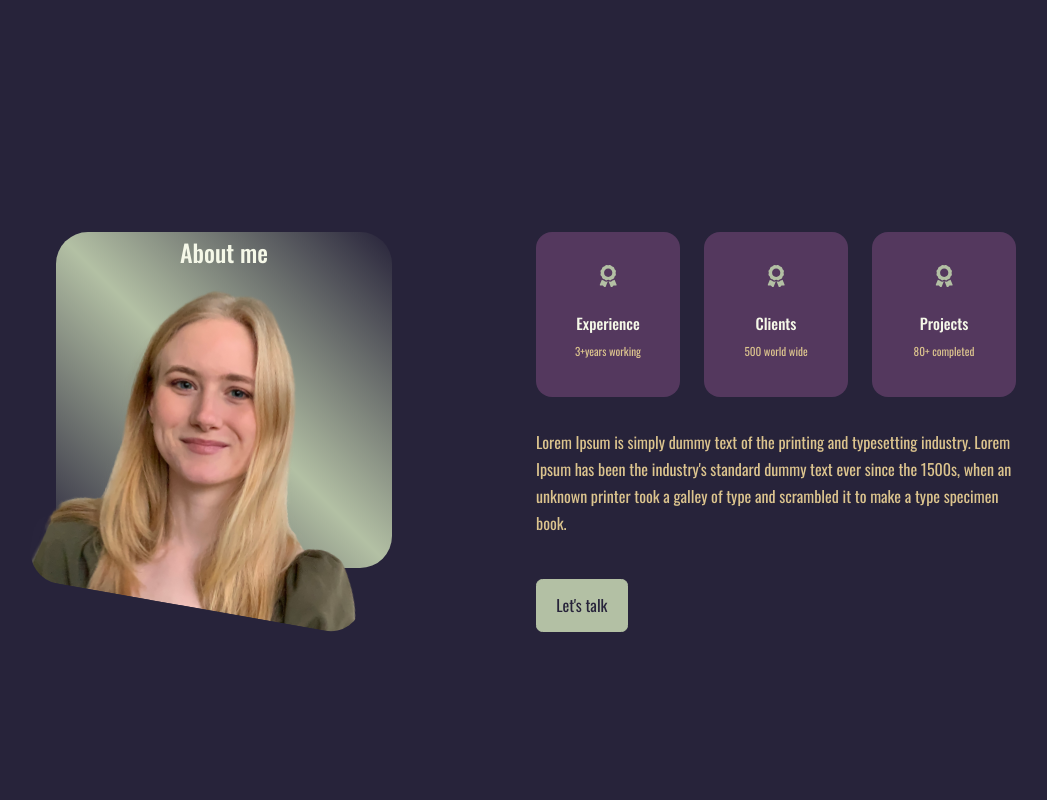
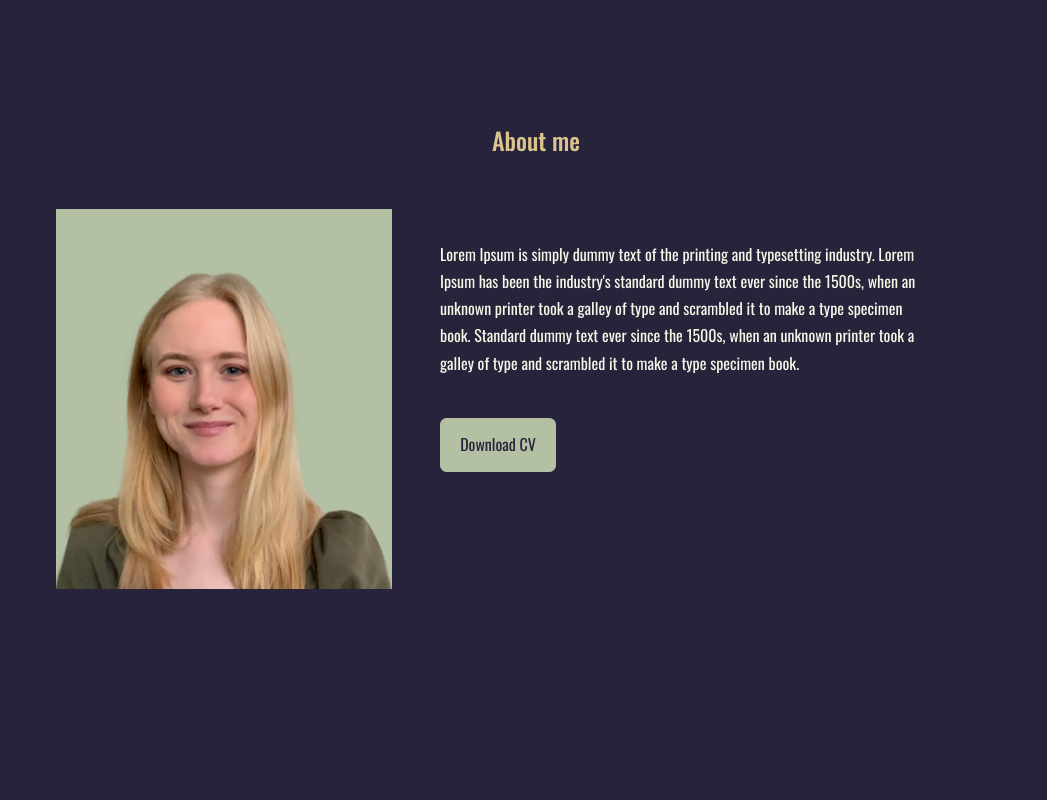
Before and after one commit to hannasnarberg/Portfolio-Website, a React (Create React App) app: page / in a window 1280 px wide. Shown: the part 920-1720 px from the top of the page, without its empty margins (104-1151 px from the left). Built offline with nearby package versions, Linux system fonts and the light colour scheme.

Commit message:
About page fixed

```diff
--- a/src/components/about/About.jsx
+++ b/src/components/about/About.jsx
@@ -1,45 +1,28 @@
 import React from 'react';
 import './about.css';
 import ME from '../../assets/me.png';
-import { FaAward } from 'react-icons/fa';
+import CV from '../../assets/CV_Hanna_Snarberg.pdf';
 
 function About() {
    return (
       <section id="about">
+         <h2>About me</h2>
          <div className="container about__container">
             <div className="about__me">
-               <h2>About me</h2>
-               <div className="about__me-image">
-                  <img src={ME} alt="me" />
-               </div>
+               <img src={ME} alt="me" />
             </div>
             <div className="about__content">
-               <div className="about__cards">
-                  <article className="about__card">
-                     <FaAward className="about__icon" />
-                     <h5>Experience</h5>
-                     <small>3+years working</small>
-                  </article>
-                  <article className="about__card">
-                     <FaAward className="about__icon" />
-                     <h5>Clients</h5>
-                     <small>500 world wide</small>
-                  </article>
-                  <article className="about__card">
-                     <FaAward className="about__icon" />
-                     <h5>Projects</h5>
-                     <small>80+ completed</small>
-                  </article>
-               </div>
                <p>
                   Lorem Ipsum is simply dummy text of the printing and
                   typesetting industry. Lorem Ipsum has been the industry's
                   standard dummy text ever since the 1500s, when an unknown
                   printer took a galley of type and scrambled it to make a type
-                  specimen book.
+                  specimen book. Standard dummy text ever since the 1500s, when
+                  an unknown printer took a galley of type and scrambled it to
+                  make a type specimen book.
                </p>
-               <a href="#contact" className="btn btn-primary">
-                  Let's talk
+               <a href={CV} download className="btn btn-primary">
+                  Download CV
                </a>
             </div>
          </div>
--- a/src/components/about/about.css
+++ b/src/components/about/about.css
@@ -1,73 +1,20 @@
 .about__container {
    display: grid;
    grid-template-columns: 35% 50%;
-   gap: 15%;
-   padding-top: 7rem;
+   gap: 5%;
 }
 
 .about__me {
    width: 100%;
    aspect-ratio: 1/1;
-   border-radius: 2rem;
-   background: linear-gradient(
-      45deg,
-      transparent,
-      var(--color-primary),
-      transparent
-   );
+   background: var(--color-primary);
    display: grid;
    place-items: center;
 }
 
-.about__me-image {
-   border-radius: 2rem;
-   overflow: hidden;
-   transform: rotate(10deg);
-   transition: var(--transition);
-}
-
-.about__me-image:hover {
-   transform: rotate(0);
-}
-
-.about__cards {
-   display: grid;
-   grid-template-columns: repeat(3, 1fr);
-   gap: 1.5rem;
-}
-
-.about__card {
-   background: var(--color-bg-variant);
-   border: 1px solid transparent;
-   border-radius: 1rem;
-   padding: 2rem;
-   text-align: center;
-   transition: var(--transition);
-}
-
-.about__card:hover {
-   background: transparent;
-   border-color: var(--color-primary-variant);
-}
-
-.about__icon {
-   color: var(--color-primary);
-   font-size: 1.4rem;
-   margin-bottom: 1rem;
-}
-
-.about__card h5 {
-   font-size: 0.95rem;
-}
-
-.about__card small {
-   font-size: 0.7rem;
-   color: var(--color-light);
-}
-
 .about__content p {
    margin: 2rem 0 2.6rem;
-   color: var(--color-light);
+   color: var(--color-ivory);
 }
 
 /* =============== MEDIA QUERIES, MEDIUM DEVICES) ===============*/
@@ -80,11 +27,12 @@
 
    .about__me {
       width: 50%;
-      margin: 2rem auto 4rem;
+      margin: 0rem auto;
    }
 
    .about__content {
       margin: 1rem 0 1.5rem;
+      text-align: center;
    }
 }
 
@@ -93,17 +41,8 @@
 @media screen and (max-width: 600px) {
    .about__me {
       width: 65%;
-      margin: 0 auto 3em;
    }
 
-   .about__cards {
-      grid-template-columns: 1fr 1fr;
-      gap: 1rem;
-   }
-
-   .about__content {
-      text-align: center;
-   }
    .about__content p {
       margin: 1.5rem 0;
    }
--- a/src/components/header/header.css
+++ b/src/components/header/header.css
@@ -19,16 +19,3 @@ header {
       height: 100vh;
    }
 }
-
-/* =============== MEDIA QUERIES, SMALL DEVICES) ===============*/
-
-@media screen and (max-width: 600px) {
-   header {
-      height: 100vh;
-   }
-
-   .header__socials,
-   .scroll__down {
-      display: none;
-   }
-}
--- a/src/components/navigator/Navigator.jsx
+++ b/src/components/navigator/Navigator.jsx
@@ -29,6 +29,13 @@ function Navigator() {
             Skills
          </a>
          <a
+            href="#projects"
+            onClick={() => setActiveNav('#projects')}
+            className={activeNav === '#projects' ? 'active' : ''}
+         >
+            Projects
+         </a>
+         <a
             href="#contact"
             onClick={() => setActiveNav('#contact')}
             className={activeNav === '#contact' ? 'active' : ''}
```
Also changed, not shown: 1 other file (tests, documents, lock files or other folders).
